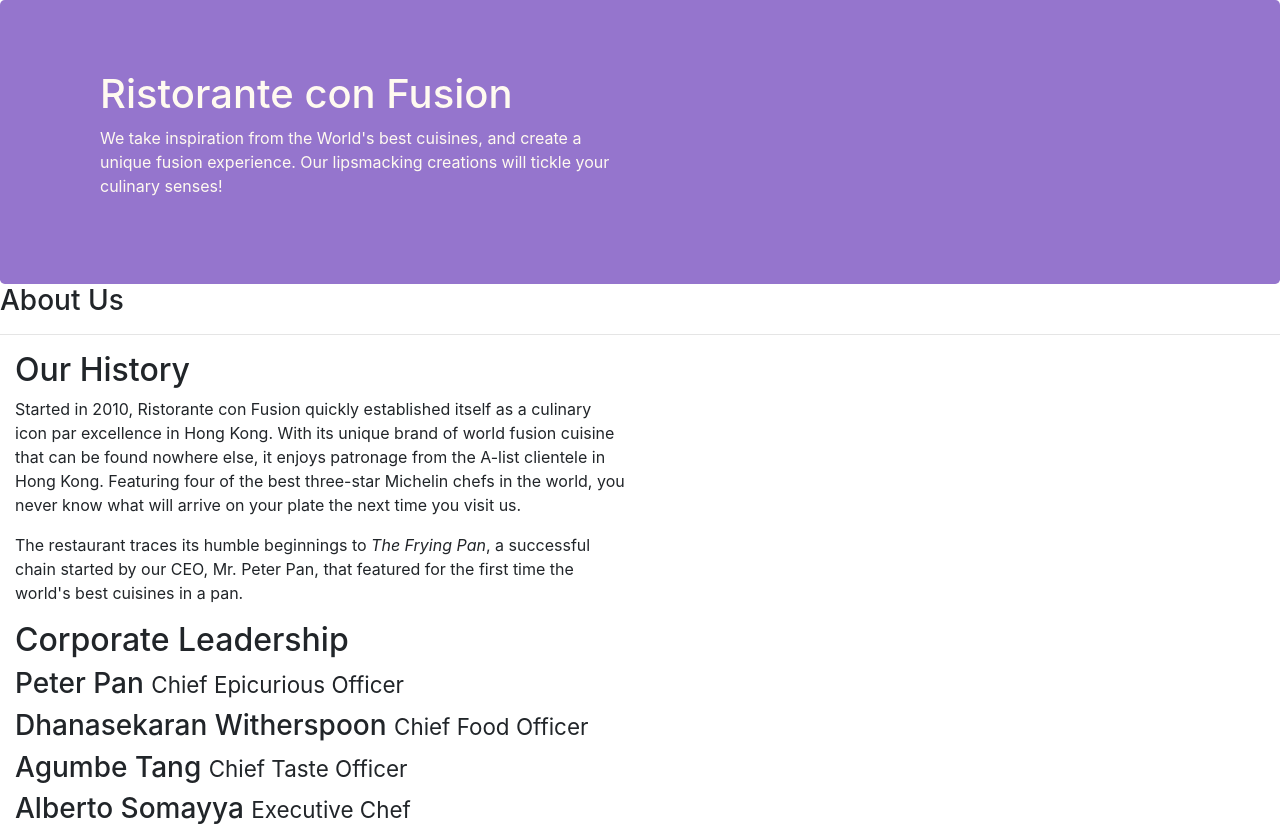
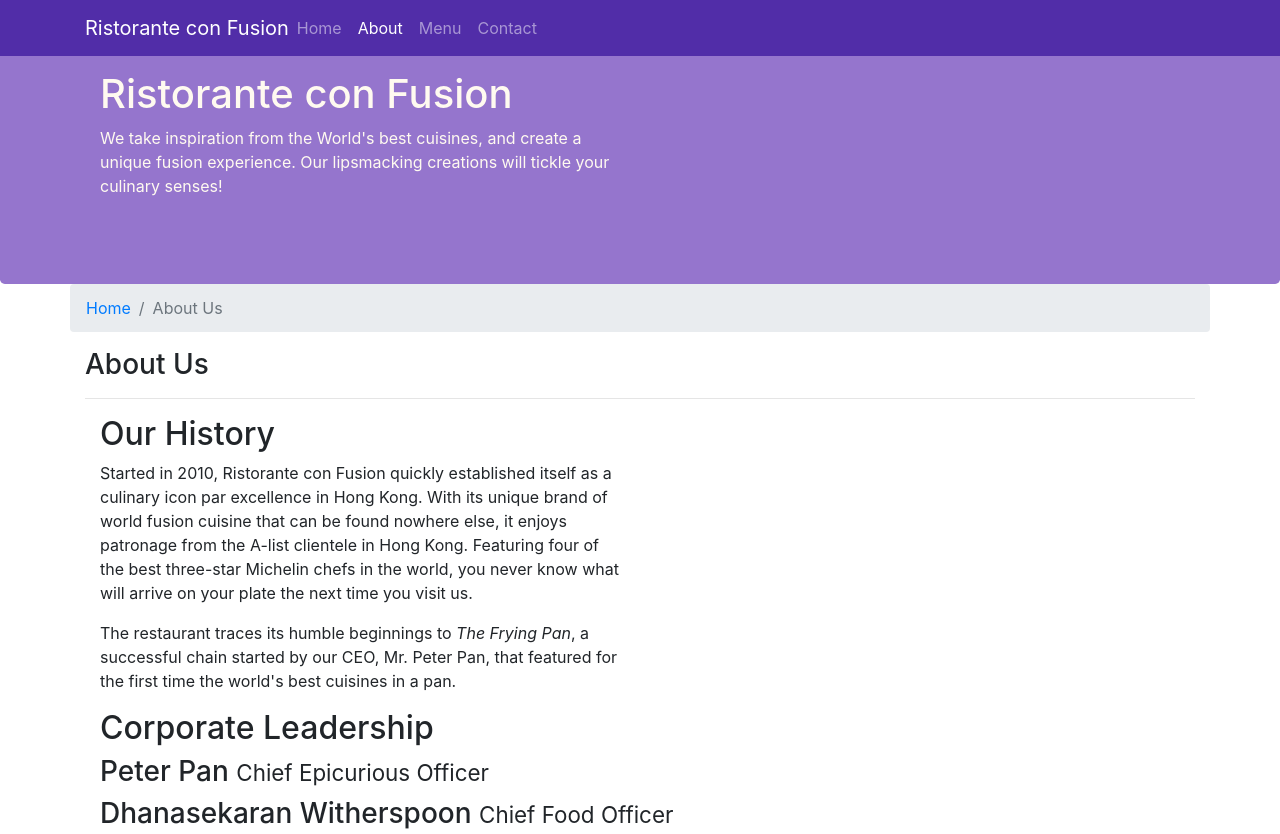
Before and after one commit to Saifsamirk/RestaurantUI, a website: page aboutus.html in a window 1280 px wide. Shown: the top 834 px of the page. Drawn offline with nearby package versions, Linux system fonts and the light colour scheme.

Commit message:
Navbar and breadcrump

```diff
--- a/aboutus.html
+++ b/aboutus.html
@@ -19,6 +19,33 @@
   </head>
 
   <body>
+    <nav class="navbar navbar-dark navbar-expand-sm fixed-top">
+      <div class="container">
+        <button
+          class="navbar-toggler"
+          type="button"
+          data-toggle="collapse"
+          data-target="#Navbar"
+        >
+          <span class="navbar-toggler-icon"></span>
+        </button>
+        <a class="navbar-brand mr-auto" href="index.html"
+          >Ristorante con Fusion</a
+        >
+        <div class="collapse navbar-collapse" id="Navbar">
+          <ul class="navbar-nav mr-auto">
+            <li class="nav-item">
+              <a class="nav-link" href="index.html">Home</a>
+            </li>
+            <li class="nav-item">
+              <a class="nav-link active" href="#">About</a>
+            </li>
+            <li class="nav-item"><a class="nav-link" href="#">Menu</a></li>
+            <li class="nav-item"><a class="nav-link" href="#">Contact</a></li>
+          </ul>
+        </div>
+      </div>
+    </nav>
     <header class="jumbotron">
       <div class="container">
         <div class="row row-header">
@@ -35,9 +62,13 @@
       </div>
     </header>
 
-    <div>
-      <div>
-        <div>
+    <div class="container">
+      <div class="row">
+        <ol class="col-12 breadcrumb">
+          <li class="breadcrumb-item"><a href="./index.html">Home</a></li>
+          <li class="breadcrumb-item active">About Us</li>
+        </ol>
+        <div class="col-12">
           <h3>About Us</h3>
           <hr />
         </div>
@@ -131,7 +162,7 @@
           <div class="col-4 offset-1 col-sm-2">
             <h5>Links</h5>
             <ul class="list-unstyled">
-              <li><a href="#">Home</a></li>
+              <li><a href="./index.html">Home</a></li>
               <li><a href="#">About</a></li>
               <li><a href="#">Menu</a></li>
               <li><a href="#">Contact</a></li>
--- a/css/styles.css
+++ b/css/styles.css
@@ -27,3 +27,11 @@
   margin: 0px;
   color: #0f0f0f;
 }
+
+.body {
+  padding: 50px 0px 0px 0px;
+  z-index: 0;
+}
+.navbar-dark {
+  background-color: #512da8;
+}
```
Also changed, not shown: index.html (+26 -1 lines).
